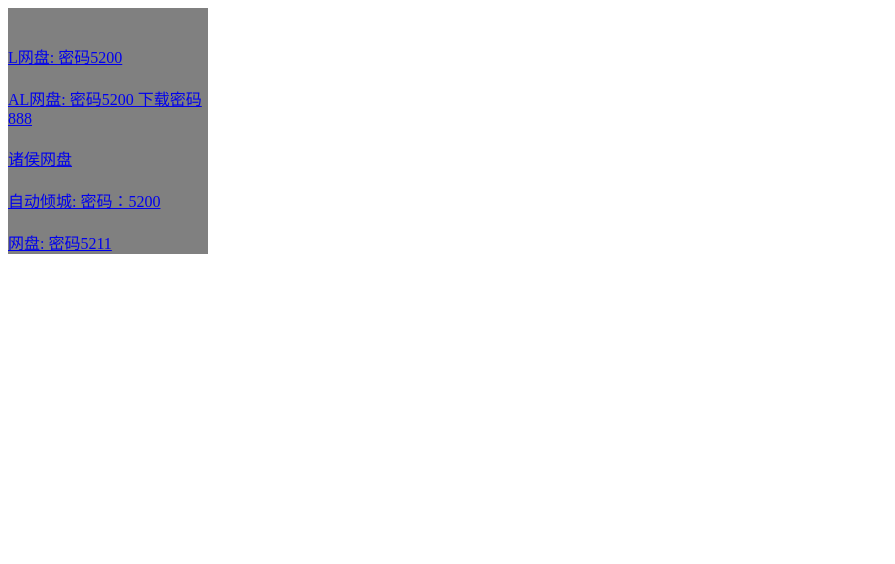
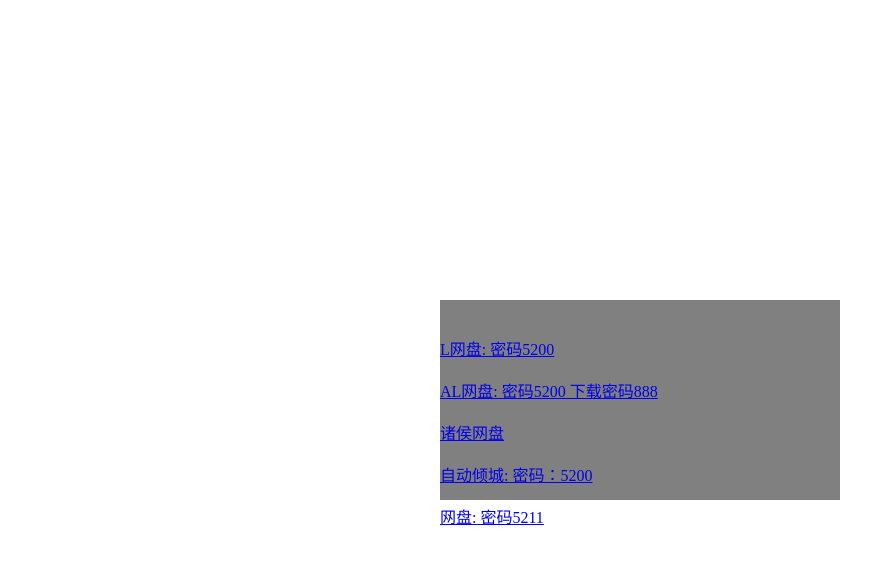
Before and after one commit to dustreading/tools, a plain HTML site: page index.html in a window 1280 px wide. Shown: the whole page, without its empty margins (0-895 px from the left). Drawn offline with Linux system fonts and the light colour scheme.

Commit message:
Update index.html

```diff
--- a/index.html
+++ b/index.html
@@ -1,4 +1,15 @@
-<div id="footer" style="width:200px;height:200px;display:table-cell;vertical-align:middle;background-color:Gray;">
+<div id="footer" style="width:200px;
+                        height: 200px;
+                        display: table-cell;
+                        vertical-align: middle;
+                        background-color: Gray;
+                        position: absolute;
+                        top: 50%;
+                        left: 50%;
+                        height: 200px;
+                        margin-top: -100px;
+                        width: 400px;
+                        margin-left: -200px;">
 
   <br><br>
   <a href="http://www.jinwei.cccpan.com/login.aspx?d=jinwei" target="_blank">L网盘: 密码5200</a>
```
